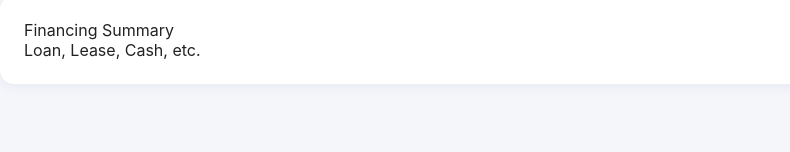
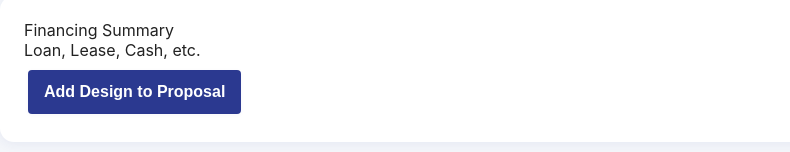
Before and after one commit to diegoalexandermota-web/mdb-solar-os, a Next.js app: page /solar-design-studio in a window 1280 px wide. Shown: the part 1400-1552 px from the top of the page, without its empty margins (0-790 px from the left). Before the commit the page ends 1508 px from the top, so only its background shows below. Built offline with nearby package versions, Linux system fonts and the light colour scheme; no server answers; the database is empty.

Commit message:
Connect solar design values to proposals

```diff
--- a/pages/solar-design-studio.tsx
+++ b/pages/solar-design-studio.tsx
@@ -1,3 +1,4 @@
+  // Add Design to Proposal
 
 import React, { useRef, useState, useEffect } from "react";
 import { supabase } from "../utils/supabaseClient";
@@ -37,6 +38,39 @@ export default function SolarDesignStudio() {
   const [loadingDesigns, setLoadingDesigns] = useState(false);
   const [loadingDesignId, setLoadingDesignId] = useState(null);
   const [loadError, setLoadError] = useState(null);
+  // Add Design to Proposal
+  const [addingToProposal, setAddingToProposal] = useState(false);
+  async function handleAddDesignToProposal() {
+    if (!proposalId) {
+      setToast("Select or create a proposal first.");
+      setTimeout(() => setToast(null), 2500);
+      return;
+    }
+    setAddingToProposal(true);
+    setToast(null);
+    // Find the current design (if saved)
+    const design = {
+      system_size_kw: systemSize,
+      panel_count: panelCount,
+      estimated_production: estimatedProduction,
+      estimated_offset: estimatedOffset,
+    };
+    // Update proposal with design values and link
+    const { error } = await supabase.from('proposals').update({
+      system_size_kw: design.system_size_kw,
+      panel_count: design.panel_count,
+      estimated_production: design.estimated_production,
+      estimated_offset: design.estimated_offset,
+      solar_design_id: null // Optionally set to the current design's id if available
+    }).eq('id', proposalId);
+    setAddingToProposal(false);
+    if (error) {
+      setToast('Error updating proposal: ' + error.message);
+    } else {
+      setToast('Proposal updated with design values!');
+    }
+    setTimeout(() => setToast(null), 2500);
+  }
 
   // Fetch saved designs on mount
   useEffect(() => {
@@ -546,6 +580,15 @@ export default function SolarDesignStudio() {
             <div className="sds-info-card card">
               <div className="sds-info-title">Financing Summary</div>
               <div className="sds-info-content">Loan, Lease, Cash, etc.</div>
+              <button
+                className="sds-toolbar-btn"
+                type="button"
+                style={{marginTop:10}}
+                onClick={handleAddDesignToProposal}
+                disabled={addingToProposal || saving || !!loadingDesignId}
+              >
+                {addingToProposal ? "Adding..." : "Add Design to Proposal"}
+              </button>
             </div>
           </section>
         </div>
```
Also changed, not shown: pages/proposals/[id].tsx (+48 -0 lines).
